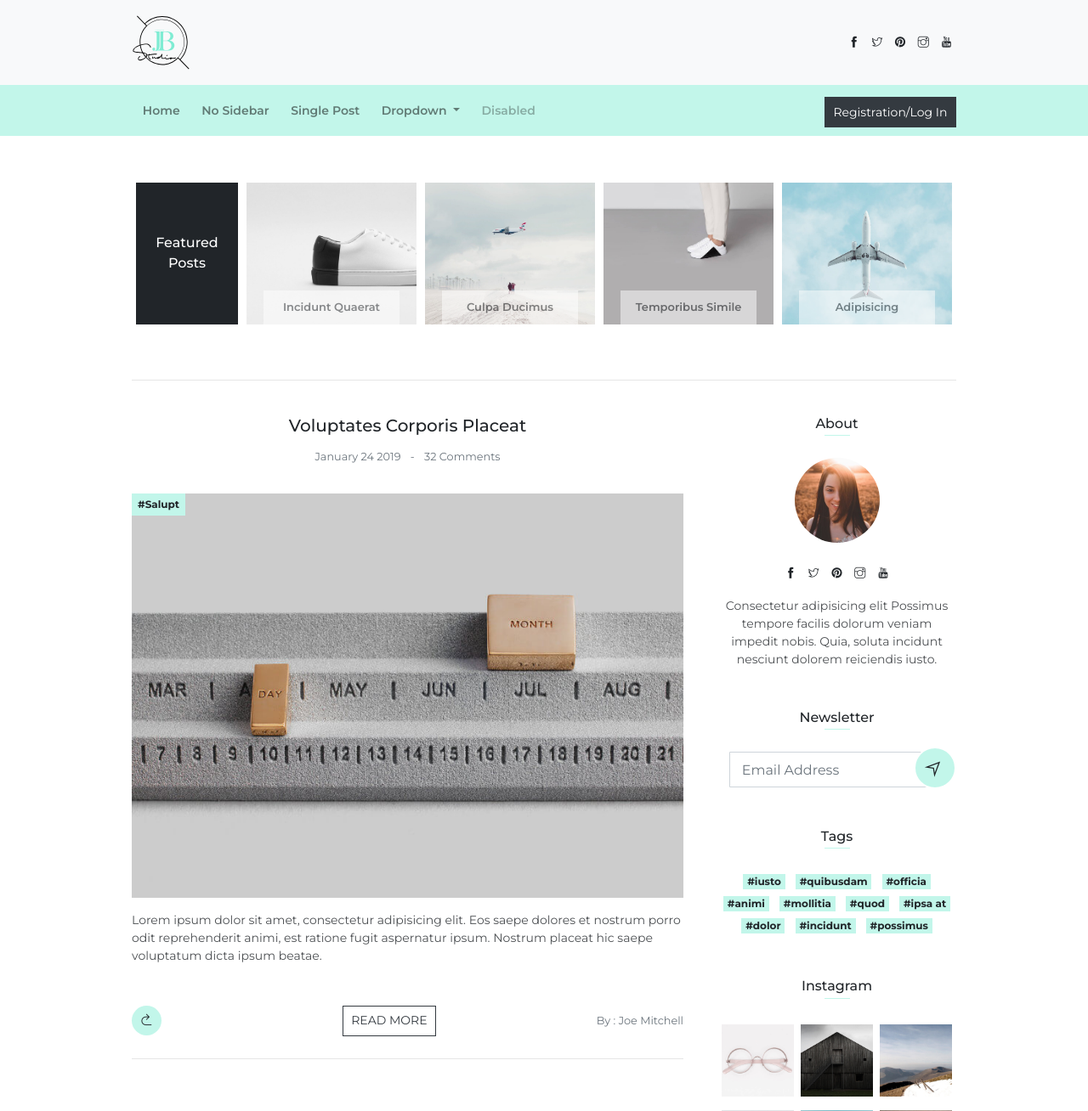
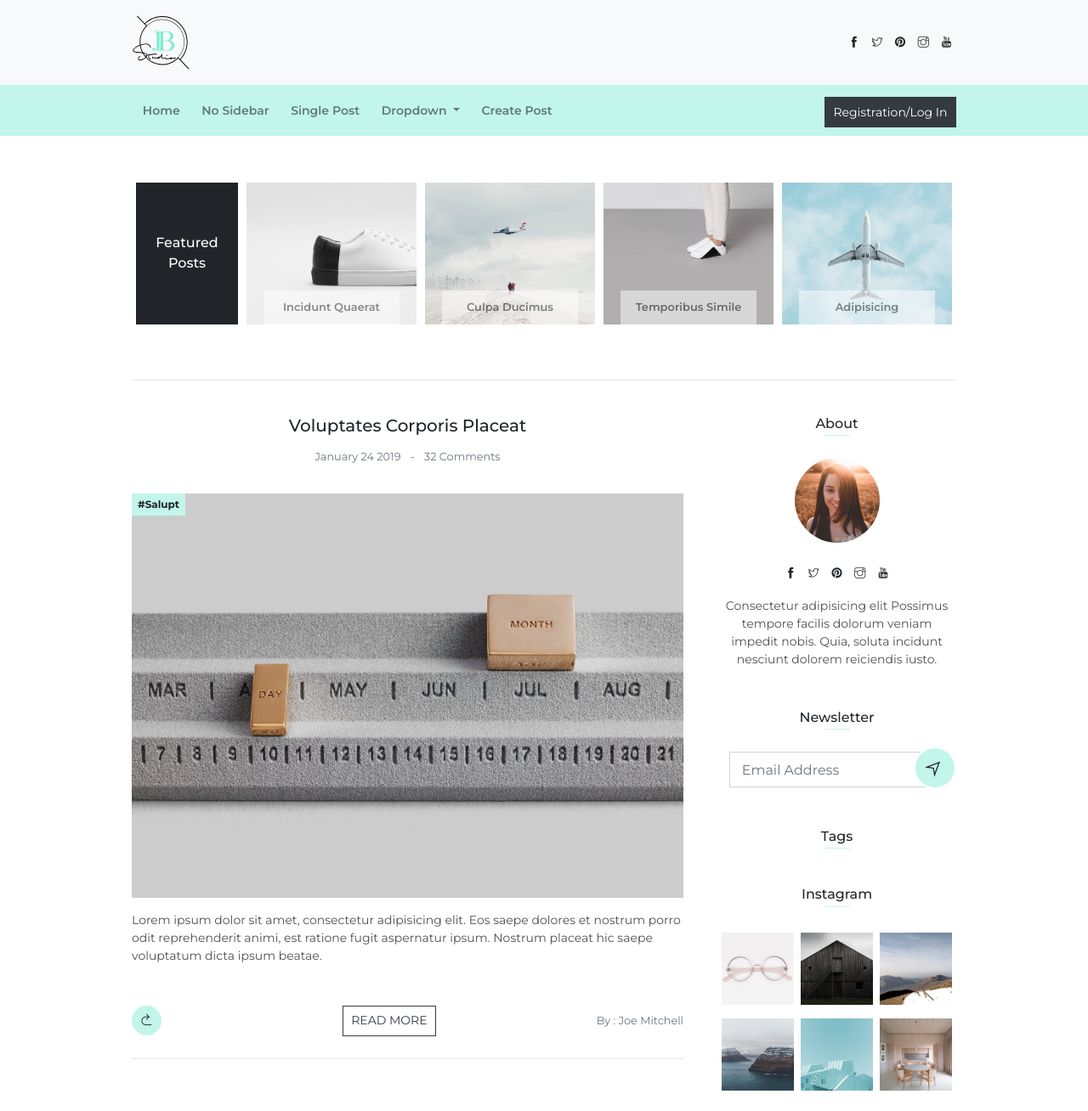
Before and after one commit to RainbowDwarf309/DjangoBlog, a Django app: page / in a window 1280 px wide. Shown: the top 1308 px of the page at 85% size. Run offline with Django 4.2, Linux system fonts and the light colour scheme; data that the repository does not hold is empty; some libraries are stand-ins or nearby versions.

Commit message:
update _nav.html and _sidebar.html

```diff
--- a/blog/templates/_inc/_nav.html
+++ b/blog/templates/_inc/_nav.html
@@ -45,7 +45,7 @@
                     </div>
                 </li>
                 <li class="nav-item">
-                    <a class="nav-link disabled" href="#">Disabled</a>
+                    <a class="nav-link" href="{% url 'create_post' %}">Create Post</a>
                 </li>
             </ul>
             {% if request.user.is_authenticated %}
--- a/blog/templates/_inc/_sidebar.html
+++ b/blog/templates/_inc/_sidebar.html
@@ -1,5 +1,5 @@
 {% load static %}
-
+{% load sidebar %}
 <div class="page-sidebar text-center">
     <h6 class="sidebar-title section-title mb-4 mt-3">About</h6>
     <img src="{% static 'assets/imgs/avatar.jpg' %}" alt="" class="circle-100 mb-3">
@@ -22,17 +22,7 @@
         </div>
     </form>
 
-    <h6 class="sidebar-title mt-5 mb-4">Tags</h6>
-    <a href="javascript:void(0)" class="badge badge-primary m-1">#iusto</a>
-    <a href="javascript:void(0)" class="badge badge-primary m-1">#quibusdam</a>
-    <a href="javascript:void(0)" class="badge badge-primary m-1">#officia</a>
-    <a href="javascript:void(0)" class="badge badge-primary m-1">#animi</a>
-    <a href="javascript:void(0)" class="badge badge-primary m-1">#mollitia</a>
-    <a href="javascript:void(0)" class="badge badge-primary m-1">#quod</a>
-    <a href="javascript:void(0)" class="badge badge-primary m-1">#ipsa at</a>
-    <a href="javascript:void(0)" class="badge badge-primary m-1">#dolor</a>
-    <a href="javascript:void(0)" class="badge badge-primary m-1">#incidunt</a>
-    <a href="javascript:void(0)" class="badge badge-primary m-1">#possimus</a>
+    {% get_tags %}
 
     <h6 class="sidebar-title mt-5 mb-4">Instagram</h6>
     <div class="row px-3">
```
